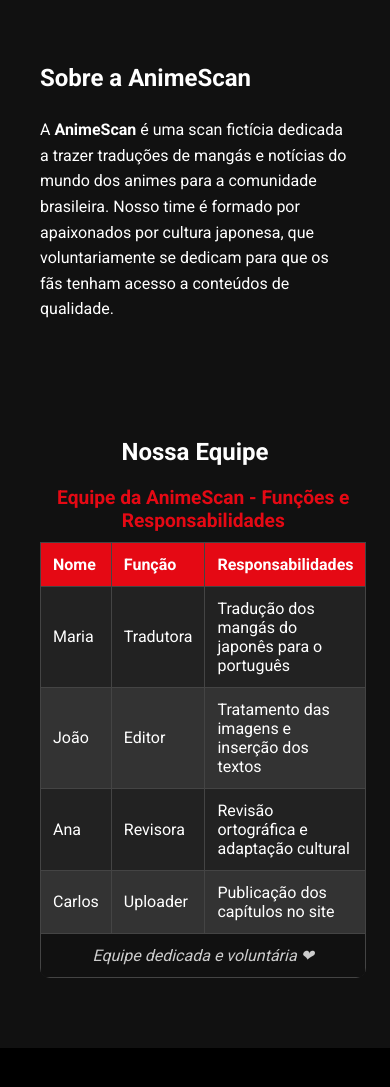
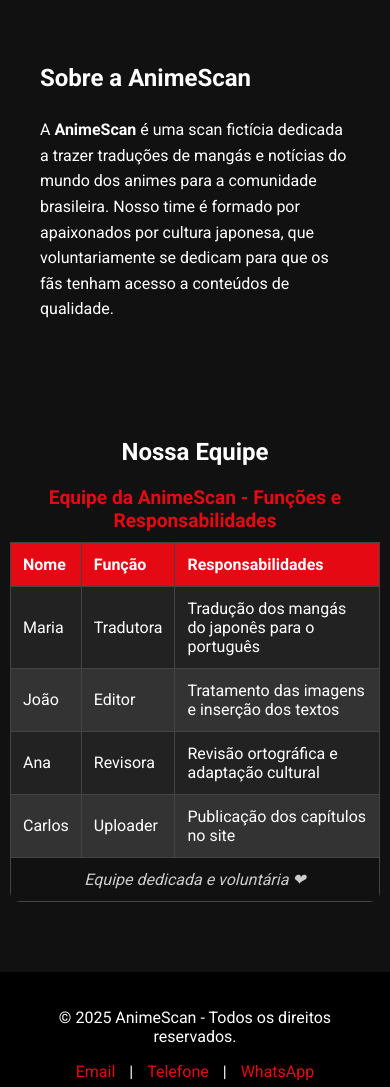
Before and after one commit to eu-manuel/projetoDSSenai, a plain HTML site: page quem_somos-sobre.html in a window 390 px wide. Shown: the part 69-1156 px from the top of the page. Drawn offline with Linux system fonts and the light colour scheme.

Commit message:
correção de responvidade do footer e do link para o js das paginas

```diff
--- a/quem_somos-sobre.html
+++ b/quem_somos-sobre.html
@@ -96,6 +96,6 @@
       <a href="#"><i class="fab fa-instagram"></i></a>
     </div>
   </footer>
-  <script src="/aula 7/scripts/script.js"></script>
+  <script src="/scripts/script.js"></script>
 </body>
 </html>
--- a/style.css
+++ b/style.css
@@ -7,9 +7,15 @@ body {
   font-family: 'Roboto', sans-serif;
   background-color: #111;
   color: #fff;
+  min-height: 100vh;
+  display: flex;
+  flex-direction: column;
 
 }
 
+main {
+ flex: 1;
+}
 
 
 /* Header */
@@ -84,7 +90,6 @@ nav a:hover {
   .menu-toggle {
     display: block;
     font-size: 30px;
-    padding-right: 40px;
 
   }
 
@@ -149,11 +154,12 @@ nav a:hover {
 /* Footer */
 footer {
 
-  bottom: 0;
+
   background: #000;
   text-align: center;
   position: static;
   padding: 20px;
+
   margin-top: 30px;
   margin-bottom: 0px;
 }
@@ -179,7 +185,10 @@ footer .redes a {
 
 /* Tabela Equipe */
 .tabela-equipe {
-  padding: 40px;
+  padding-left: 10px;
+  padding-right: 10px;
+  padding-bottom: 40px;
+  padding-top: 40px;
   max-width: 900px;
   margin: auto;
 }
@@ -231,7 +240,7 @@ tfoot {
 
 /* Serviços */
 .servicos {
-
+  padding: 10px;
   text-align: center;
 }
 
```
Also changed, not shown: contatos.html (+1 -1 lines), index.html (+1 -1 lines), servicos.html (+1 -1 lines).
